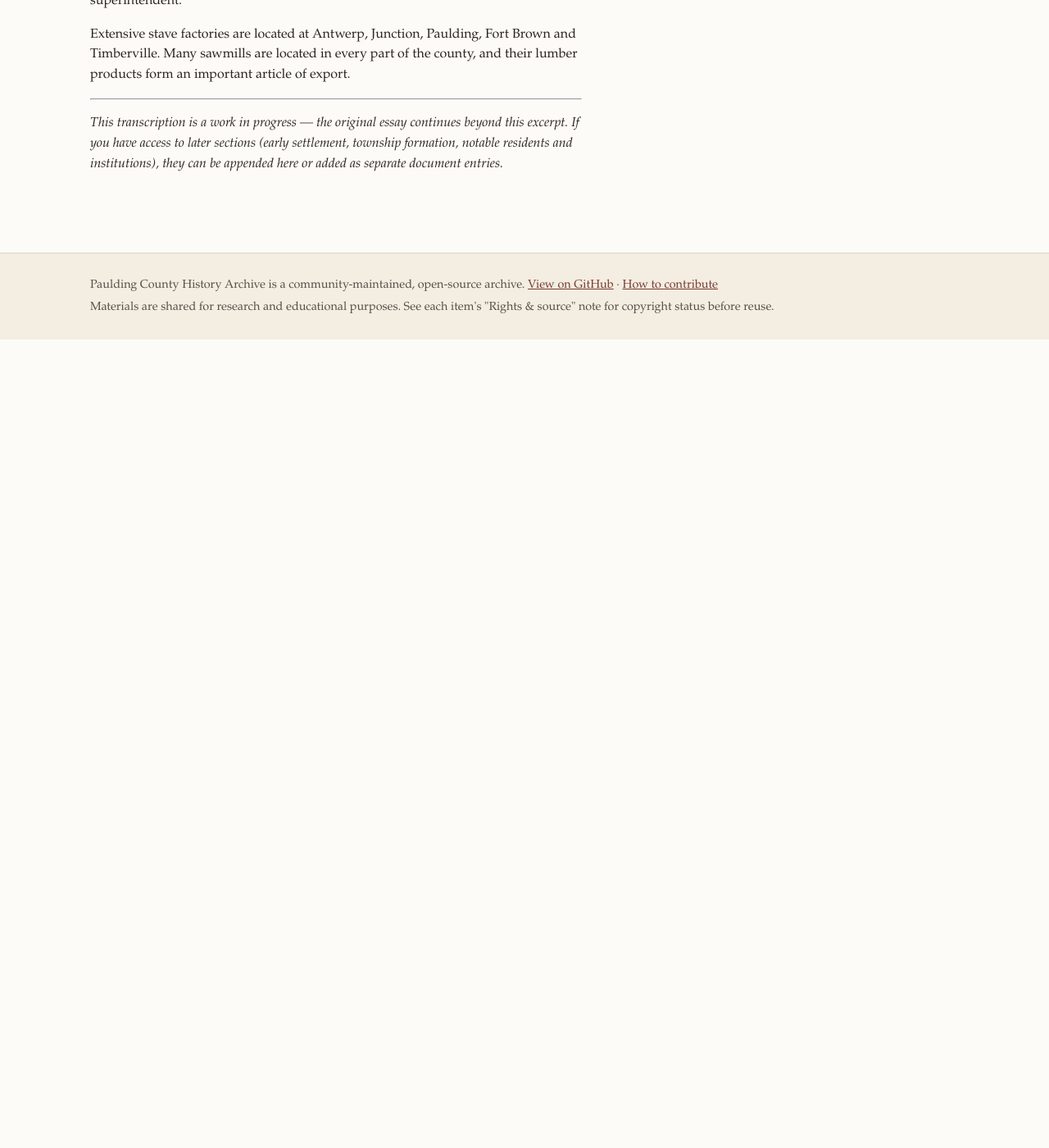
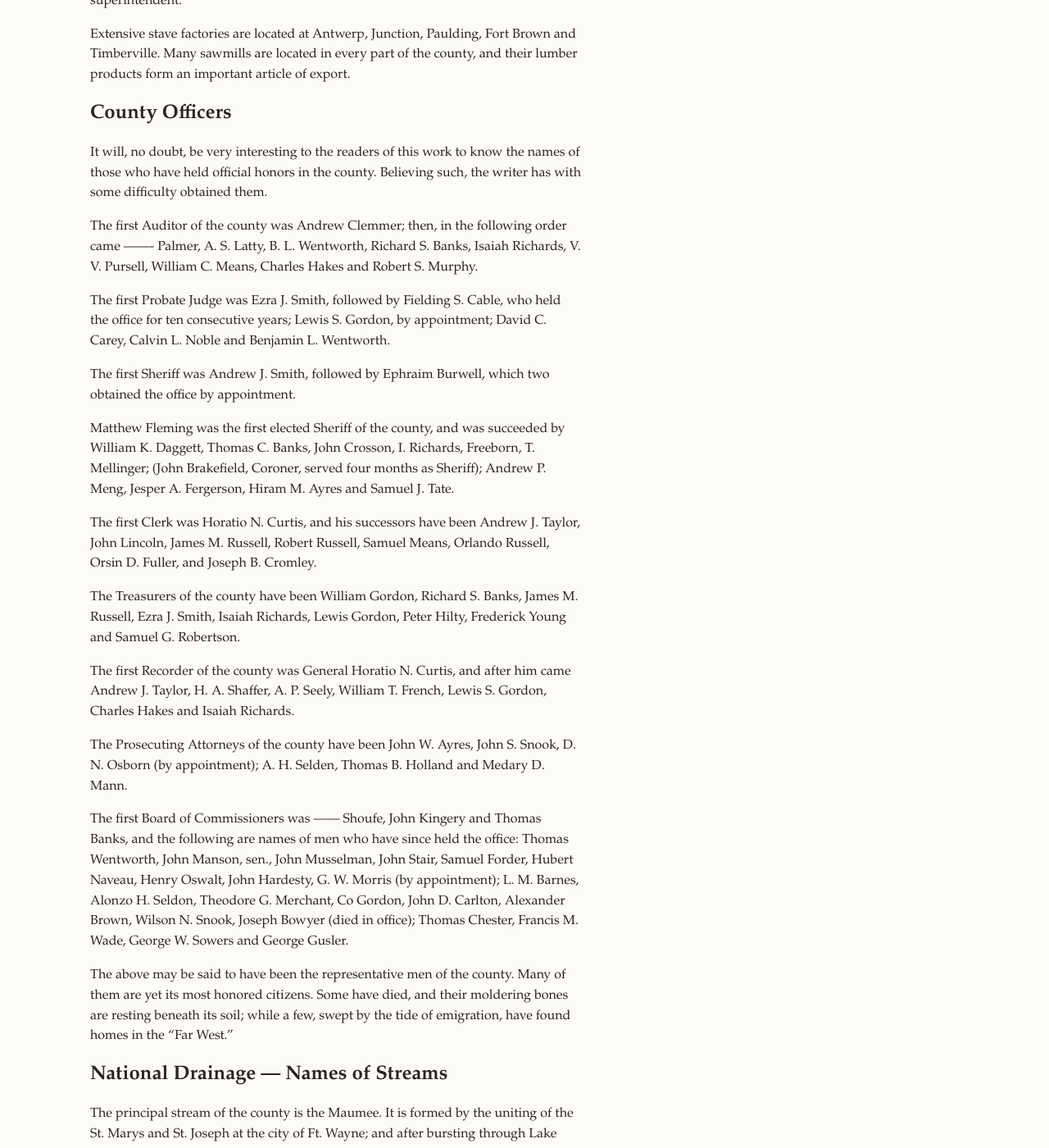
Before and after one commit to jofer215/Paulding, a Jekyll site: the page built from _items/historical-hand-atlas-1882-paulding-county-history.md, in a window 1280 px wide and 1400 px high, scrolled down 7610 px. Shown: the whole window at 82% size. Built offline with Jekyll 4.4.1, drawn with Linux system fonts in a browser that asks for light colours; before the commit the page ends 8024 px from its top, so only the background shows below that; some of the changed text lies outside the part shown.

Commit message:
Append County Officers and Streams sections to 1882 Hand-Atlas transcription
Continues the Budd essay with its rosters of county officeholders
(auditors, judges, sheriffs, clerks, treasurers, recorders, prosecutors,
commissioners) and a description of the county's drainage and streams.

Co-Authored-By: Claude Sonnet 5 <noreply@anthropic.com>
Claude-Session: https://claude.ai/code/session_01HFiX5DwBj15tjgeMJKLPqW

```diff
--- a/_items/historical-hand-atlas-1882-paulding-county-history.md
+++ b/_items/historical-hand-atlas-1882-paulding-county-history.md
@@ -3,10 +3,10 @@ title: "History of Paulding County, Ohio (Historical Hand-Atlas, 1882)"
 type: document
 era: 1880-1920
 date: 1882-01-01
-description: "Prof. Everett A. Budd's county history essay from the 1882 Historical Hand-Atlas, covering county statistics, geography, early settlement of the Maumee Valley, soil and timber, newspaper history, and manufacturing industries."
+description: "Prof. Everett A. Budd's county history essay from the 1882 Historical Hand-Atlas, covering county statistics, geography, early settlement of the Maumee Valley, soil and timber, newspaper history, manufacturing industries, county officers, and streams."
 source: "Prof. Everett A. Budd, in Historical Hand-Atlas: History of Northwestern Ohio and History of Paulding County, Ohio, H. H. Hardesty & Co., Publishers, Chicago and Toledo, 1882"
 rights: "Public domain (published 1882)."
-tags: [1882, historical hand-atlas, county history, statistics, geography, settlement, maumee valley, soil, timber, black swamp, newspapers, press, manufacturing, iron furnace, labor]
+tags: [1882, historical hand-atlas, county history, statistics, geography, settlement, maumee valley, soil, timber, black swamp, newspapers, press, manufacturing, iron furnace, labor, county officers, streams, drainage]
 ---
 
 *History of Paulding County, by Prof. Everett A. Budd, as printed in the
@@ -342,6 +342,87 @@ Fort Brown and Timberville. Many sawmills are located in every part of
 the county, and their lumber products form an important article of
 export.
 
+## County Officers
+
+It will, no doubt, be very interesting to the readers of this work to
+know the names of those who have held official honors in the county.
+Believing such, the writer has with some difficulty obtained them.
+
+The first Auditor of the county was Andrew Clemmer; then, in the
+following order came ——- Palmer, A. S. Latty, B. L. Wentworth, Richard S.
+Banks, Isaiah Richards, V. V. Pursell, William C. Means, Charles Hakes and
+Robert S. Murphy.
+
+The first Probate Judge was Ezra J. Smith, followed by Fielding S. Cable,
+who held the office for ten consecutive years; Lewis S. Gordon, by
+appointment; David C. Carey, Calvin L. Noble and Benjamin L. Wentworth.
+
+The first Sheriff was Andrew J. Smith, followed by Ephraim Burwell, which
+two obtained the office by appointment.
+
+Matthew Fleming was the first elected Sheriff of the county, and was
+succeeded by William K. Daggett, Thomas C. Banks, John Crosson, I.
+Richards, Freeborn, T. Mellinger; (John Brakefield, Coroner, served four
+months as Sheriff); Andrew P. Meng, Jesper A. Fergerson, Hiram M. Ayres
+and Samuel J. Tate.
+
+The first Clerk was Horatio N. Curtis, and his successors have been
+Andrew J. Taylor, John Lincoln, James M. Russell, Robert Russell, Samuel
+Means, Orlando Russell, Orsin D. Fuller, and Joseph B. Cromley.
+
+The Treasurers of the county have been William Gordon, Richard S. Banks,
+James M. Russell, Ezra J. Smith, Isaiah Richards, Lewis Gordon, Peter
+Hilty, Frederick Young and Samuel G. Robertson.
+
+The first Recorder of the county was General Horatio N. Curtis, and after
+him came Andrew J. Taylor, H. A. Shaffer, A. P. Seely, William T. French,
+Lewis S. Gordon, Charles Hakes and Isaiah Richards.
+
+The Prosecuting Attorneys of the county have been John W. Ayres, John S.
+Snook, D. N. Osborn (by appointment); A. H. Selden, Thomas B. Holland and
+Medary D. Mann.
+
+The first Board of Commissioners was —— Shoufe, John Kingery and Thomas
+Banks, and the following are names of men who have since held the office:
+Thomas Wentworth, John Manson, sen., John Musselman, John Stair, Samuel
+Forder, Hubert Naveau, Henry Oswalt, John Hardesty, G. W. Morris (by
+appointment); L. M. Barnes, Alonzo H. Seldon, Theodore G. Merchant, Co
+Gordon, John D. Carlton, Alexander Brown, Wilson N. Snook, Joseph Bowyer
+(died in office); Thomas Chester, Francis M. Wade, George W. Sowers and
+George Gusler.
+
+The above may be said to have been the representative men of the county.
+Many of them are yet its most honored citizens. Some have died, and their
+moldering bones are resting beneath its soil; while a few, swept by the
+tide of emigration, have found homes in the "Far West."
+
+## National Drainage — Names of Streams
+
+The principal stream of the county is the Maumee. It is formed by the
+uniting of the St. Marys and St. Joseph at the city of Ft. Wayne; and
+after bursting through Lake Erie's first beach, takes a northeasterly
+course and cuts off the northwest corner of the county.
+
+The next stream in size is the Big Auglaize. It enters the county on the
+east side and takes first a northwesterly and then a northeasterly
+course, forming a curve which cuts off the northeast corner of the
+county. The bed of this stream lies a few miles west of Lake Erie's
+second beach, and to which the course of the river is attributable.
+
+Crooked Creek finds an entrance into the county near its southwest
+corner, flows a northeasterly course through the central part, and unites
+with the Auglaize about one mile south of the village of Junction. A few
+miles south of Crooked Creek is Blue Creek, also flowing northeasterly
+and uniting with the Auglaize. The Little Auglaize enters the county near
+the southeast corner, flows a southerly course and discharges its waters
+into the Big Auglaize, at Old Fort Brown. Dog Creek and Prairie Creek are
+small western tributaries of the Little Auglaize, and flow but a short
+distance in the county.
+
+The streams are all of a sluggish nature, and have a winding course
+through wooded land, much of which, in the Spring, is covered with
+surface water and is slowly drained.
+
 ---
 
 *This transcription is a work in progress — the original essay continues
```
